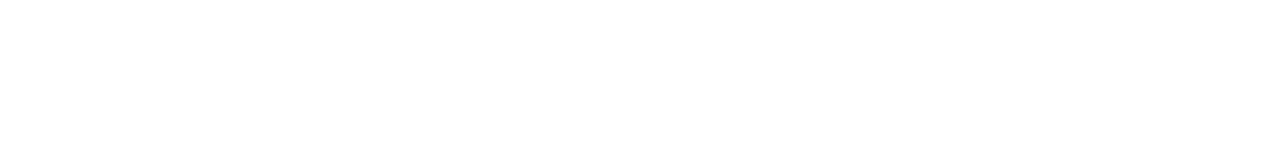
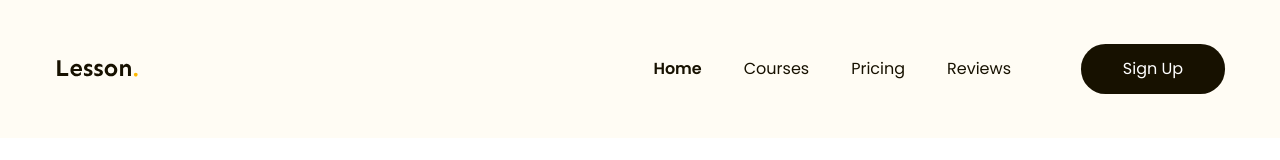
Before and after one commit to hoanglong212/project-html-css-01, a plain HTML site: page js/index.html in a window 1280 px wide. Drawn offline with Linux system fonts and the light colour scheme; files that its build step writes are made by us from their sources.

Commit message:
git add . git commit -m "Update website" git push origin main

```diff
--- a/css/style.css
+++ b/css/style.css
@@ -0,0 +1,130 @@
+html
+{
+    font-size: 62.5%;
+
+
+
+}
+:root
+{
+    --primary-text-color: #171100;
+    --background--color: #fffcf4;
+    --white-color:#fff;
+
+
+}
+
+.header
+{
+
+    padding-top: 44px;
+    background-color: #FFFCF4;
+    padding-bottom: 44px;
+}
+
+body
+{
+    font-size: 1.6rem;
+    font-family: 'Poppins',sans-ser9f;
+
+}
+
+
+a
+{
+    text-decoration: none;
+}
+
+li
+{
+    list-style: none;
+}
+
+/* header section */
+header nav a
+{
+
+    font-size: 1.6rem;
+    line-height: 28px;
+    margin-left: 21px;
+    margin-right: 21px;
+    color : var(--primary-text-color);
+    display: flex;
+
+
+}
+
+.header .body
+{
+    display:flex;
+    align-items: center;
+
+}
+
+.header nav ul
+{
+    display: flex;
+}
+
+.header nav
+{
+    margin-left: auto;
+}
+
+.header .main-content
+{
+    width: 1170px;
+
+    margin-left: auto;
+    margin-right: auto;
+    max-width: calc(100% - 16px);
+
+}
+
+.header nav a.Home
+{
+    font-weight: 600;
+    color: var(--primary-text-color);
+    position: relative;
+    /* lay chinh no lam goc toa do */
+}
+.header nav a.Home::after
+{
+    content: "";
+    width: 12px;
+    height: 2px;
+    border-radius: 1px;
+    -webkit-border-radius: 1px;
+    -moz-border-radius: 1px;
+    -ms-border-radius: 1px;
+    -o-border-radius: 1px;
+    background-color: var(--background--color);
+    display: block;
+    position: absolute;
+    top: 23px;
+    left: 0;
+
+}
+
+div a.signup
+{
+    background-color: #171100;
+    width: 144px;
+    line-height: 50px;
+    color:var(--white-color);
+    border-radius: 24.5px;
+    -webkit-border-radius: 24.5px;
+    -moz-border-radius: 24.5px;
+    -ms-border-radius: 24.5px;
+    -o-border-radius: 24.5px;
+    text-align: center;
+    margin-left: 49px;
+
+}
+
+.header nav a:hover
+{
+    color: var(--primary-text-color);
+    text-shadow: 1px 0 0 currentColor;
+
+}
--- a/js/index.html
+++ b/js/index.html
@@ -5,10 +5,35 @@
     <meta name="viewport" content="width=device-width, initial-scale=1.0">
     <title>Learning Landing Page</title>
 
-    <link rel="stylesheet" href="./project-html-css-01/css/reset.css">
-    <link rel="stylesheet" href="./project-html-css-01/css/style.css">
+    <link rel="stylesheet" href="../css/reset.css">
+    <link rel="stylesheet" href="../css/style.css">
+    <!-- google font -->
+    <link rel="preconnect" href="https://fonts.googleapis.com">
+    <link rel="preconnect" href="https://fonts.gstatic.com" crossorigin>
+    <link href="https://fonts.googleapis.com/css2?family=Poppins:ital,wght@0,100;0,200;0,300;0,400;0,500;0,600;0,700;0,800;0,900;1,100;1,200;1,300;1,400;1,500;1,600;1,700;1,800;1,900&display=swap" rel="stylesheet">
 </head>
 <body>
+    <header class="header">
+        <div class="main-content">
+            <!-- Navigation : thanh dieu huong -->
 
+                    <div class="body">
+                        <a href="#"><img src="../img/Logo.svg" alt="logo" class="logo"></a>
+                        <nav>
+
+                            <ul>
+                                <li ><a href="#" class="Home" >Home</a></li>
+                                <li><a href="#">Courses</a></li>
+                                <li><a href="#">Pricing</a></li>
+                                <li><a href="#">Reviews</a></li>
+                            </ul>
+                        </nav>
+                    <!-- Call to action button -->
+                        <a href="#" class="signup">Sign Up</a>
+                    </div>
+
+            </div>
+
+    </header>
 </body>
 </html>
```
Also changed, not shown: img/Logo.svg (added).
